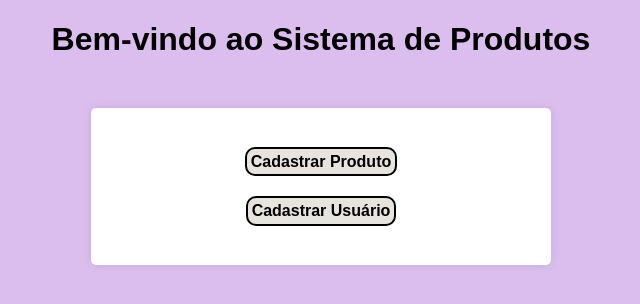
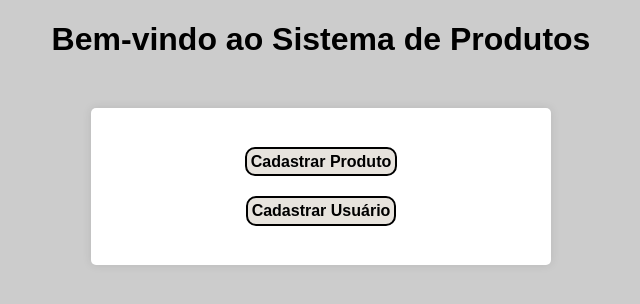
Before and after one commit to Juhh006/SistemaDeGerenciamentoDeProdutos, a Flask app: template templates/index.html in a window 1280 px wide. Shown: the top 304 px of the page, without its empty margins (319-959 px from the left). Run offline with Flask 3, Linux system fonts and the light colour scheme; the template is opened without the code that fills it, so the values that code supplies are empty.

Commit message:
mudanção de cor

```diff
--- a/static/cadastro_produto.css
+++ b/static/cadastro_produto.css
@@ -1,6 +1,6 @@
 body {
     font-family: Arial, sans-serif;
-    background-color:  #ba84df85;
+    background-color:  #ccc;
     text-align: center;
     margin: 0;
     padding: 0;
--- a/static/cadastro_usuario.css
+++ b/static/cadastro_usuario.css
@@ -1,6 +1,6 @@
 body {
     font-family: Arial, sans-serif;
-    background-color:  #ba84df85;
+    background-color:  #ccc;
     text-align: center;
 }
 
--- a/static/index.css
+++ b/static/index.css
@@ -1,6 +1,6 @@
 body {
     font-family: Arial, sans-serif;
-    background-color: #ba84df85;
+    background-color: #ccc;
     margin: 0;
     padding: 0;
     text-align: center;
```
